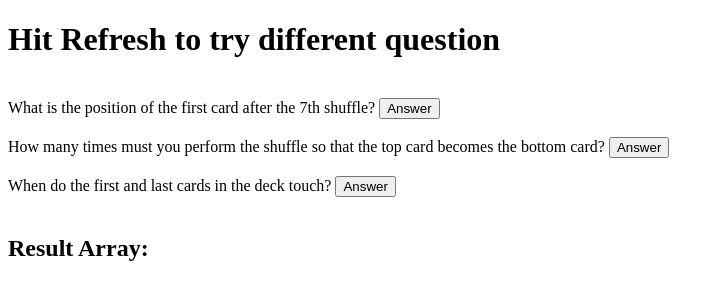
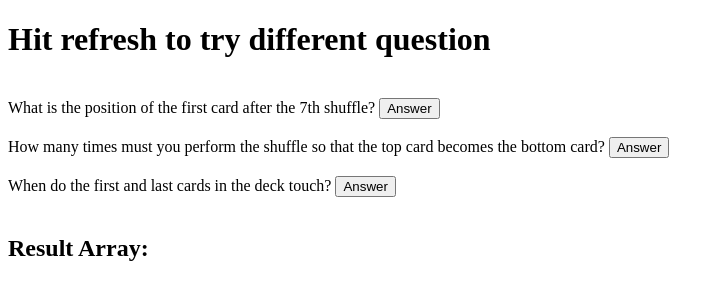
Before and after one commit to mscafate/in-shuffle-questions, a plain HTML site: page index.html in a window 1280 px wide. Shown: the whole page, without its empty margins (0-724 px from the left). Drawn offline with Linux system fonts and the light colour scheme.

Commit message:
version 1

```diff
--- a/index.html
+++ b/index.html
@@ -7,7 +7,7 @@
     </head>
     <body>
         <div>
-        <h1 class="directions">Hit Refresh to try different question<br></h1>
+        <h1 class="directions">Hit refresh to try different question<br></h1>
         <label><br>What is the position of the first card after the 7th shuffle?</label>
         <button onclick = "sevenShuffles()">Answer</button>
         <label class="answer" id="answer-one"></label>
```
